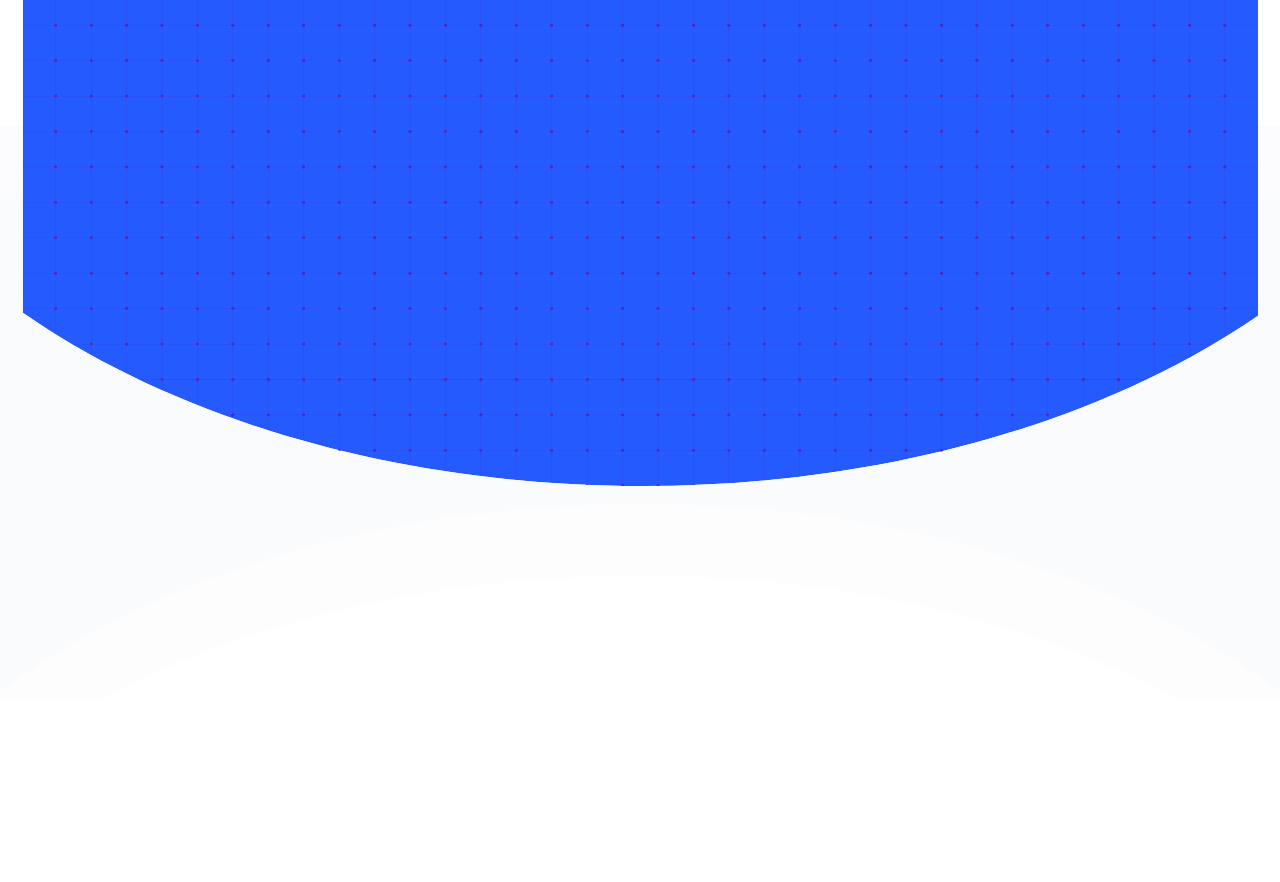
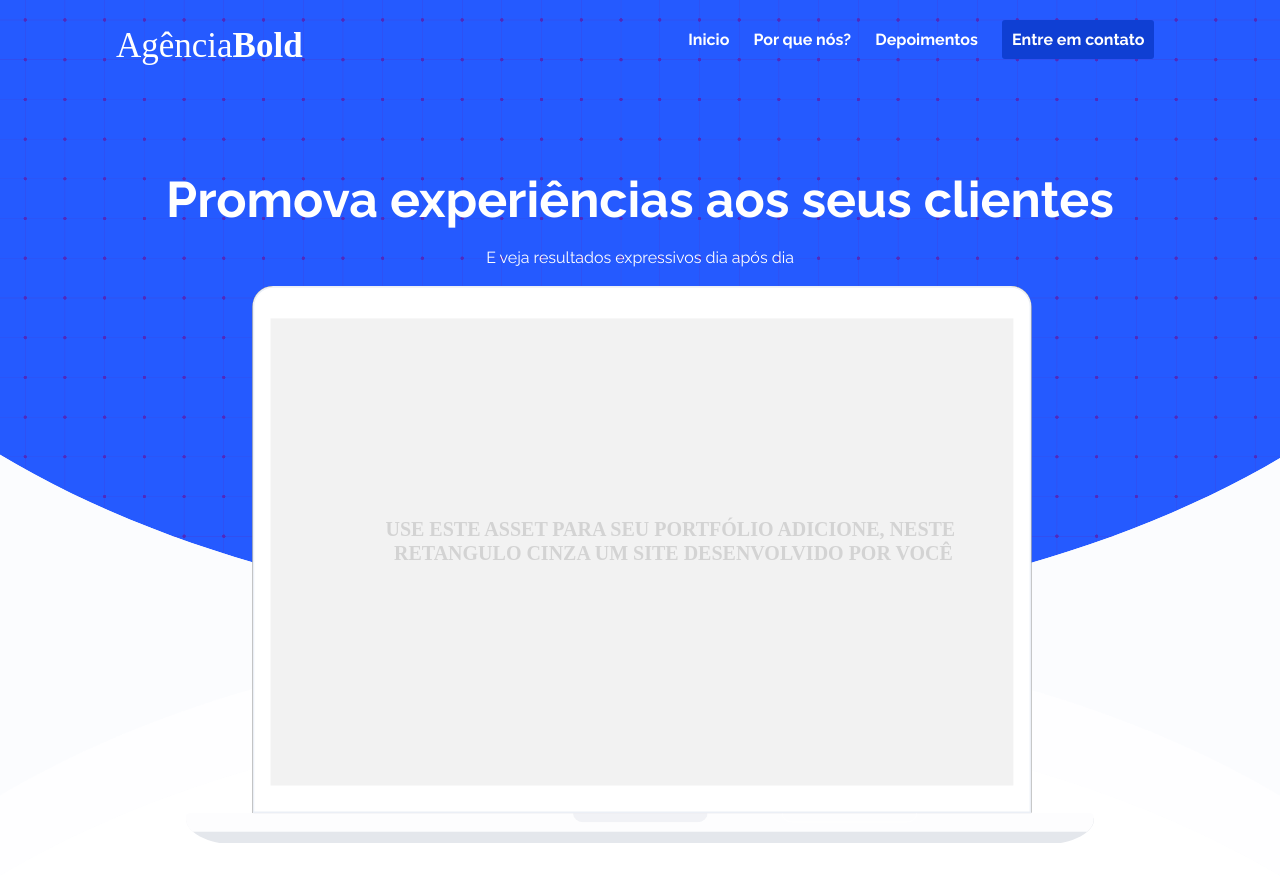
Before and after one commit to FelipePilz/projeto-frontend-final, a plain HTML site: page index.html in a window 1280 px wide. Before the commit the page ends 800 px from the top, so only its background shows below. Drawn offline with Linux system fonts and the light colour scheme.

Commit message:
Finished part 1

```diff
--- a/index.html
+++ b/index.html
@@ -23,8 +23,21 @@
             <div class="center">
                 <div class="menu">
                     <div class="logo-menu">
-                        <a href=""><img /></a>
+                        <a href="/"><img src="images/logoagência.svg" /></a>
                     </div>
+                    <div class="items-menu">
+                        <a href="#">Inicio</a>
+                        <a href="#">Por que nós?</a>
+                        <a href="#">Depoimentos</a>
+                        <a href="#" class="contact-btn">Entre em contato</a>
+                    </div>
+                </div>
+                <div class="mockup">
+                    <h1>Promova experiências aos seus clientes</h1>
+                    <br />
+                    <p>E veja resultados expressivos dia após dia</p>
+                    <br />
+                    <img src="images/mockup.svg" />
                 </div>
             </div>
         </section>
--- a/style.css
+++ b/style.css
@@ -7,6 +7,7 @@
 
 .center {
     display: flex;
+    flex-wrap: wrap;
     max-width: 1100px;
     padding: 0 2%;
     margin: 0 auto;
@@ -19,3 +20,56 @@ section.main {
     min-height: 700px;
     padding: 20px 0 80px 0;
 }
+
+.menu {
+    display: flex;
+    width: 100%;
+}
+
+.logo-menu {
+    width: 50%;
+}
+
+.items-menu {
+    width: 50%;
+    text-align: right;
+}
+
+.items-menu a {
+    font-weight: bold;
+    color: #ffffff;
+    text-decoration: none;
+    display: inline-block;
+    margin: 0 10px;
+}
+
+.items-menu a:hover {
+    border-bottom: 2px solid #ffd333;
+}
+
+.items-menu a.contact-btn {
+    background-color: #0f3fd3;
+    padding: 10px 10px;
+    border-radius: 3px;
+}
+
+.items-menu a.contact-btn:hover {
+    background-color: #0b32a9;
+    border: 0;
+}
+
+.mockup {
+    display: block;
+    width: 100%;
+    color: #ffffff;
+    text-align: center;
+    padding-top: 100px;
+}
+
+.mockup h1 {
+    font-size: 50px;
+}
+
+.mockup img {
+    max-width: 100%;
+}
```
Also changed, not shown: images/logo.svg (deleted), images/logoagência.svg (added).
